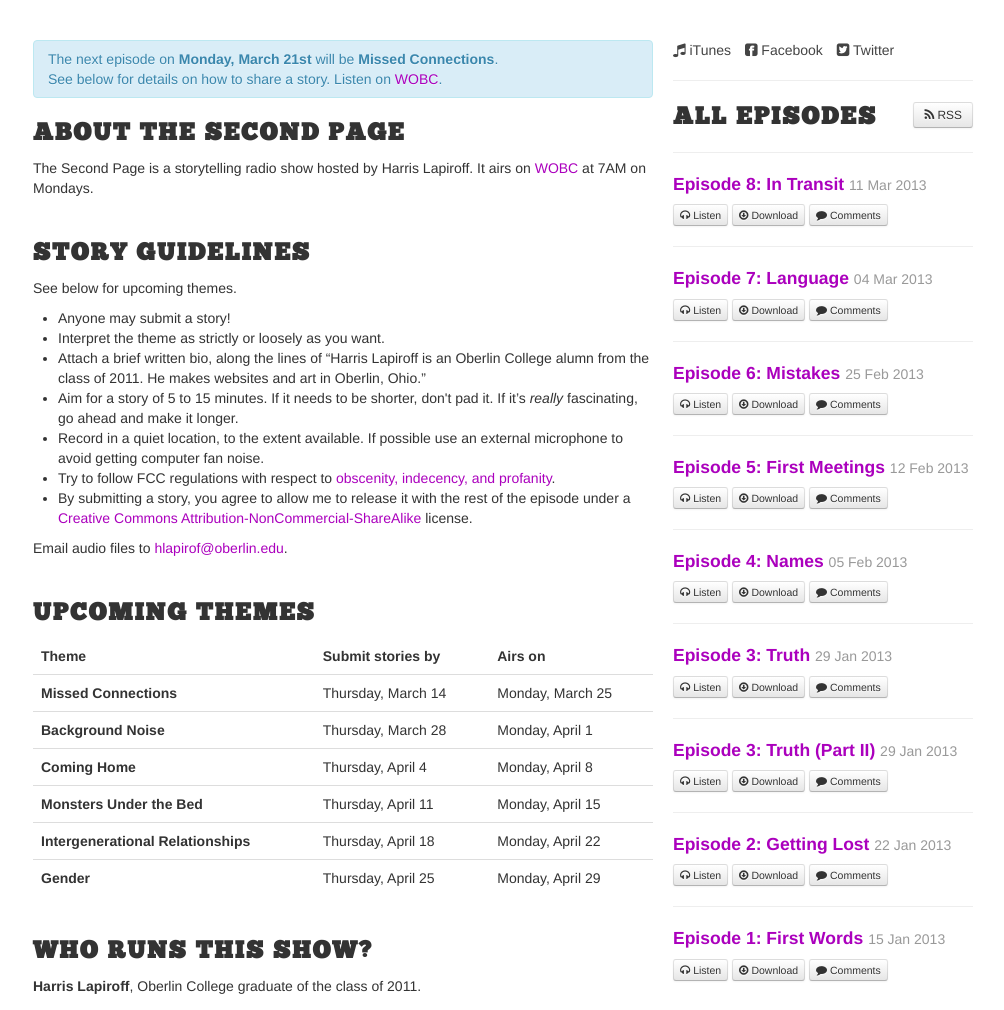
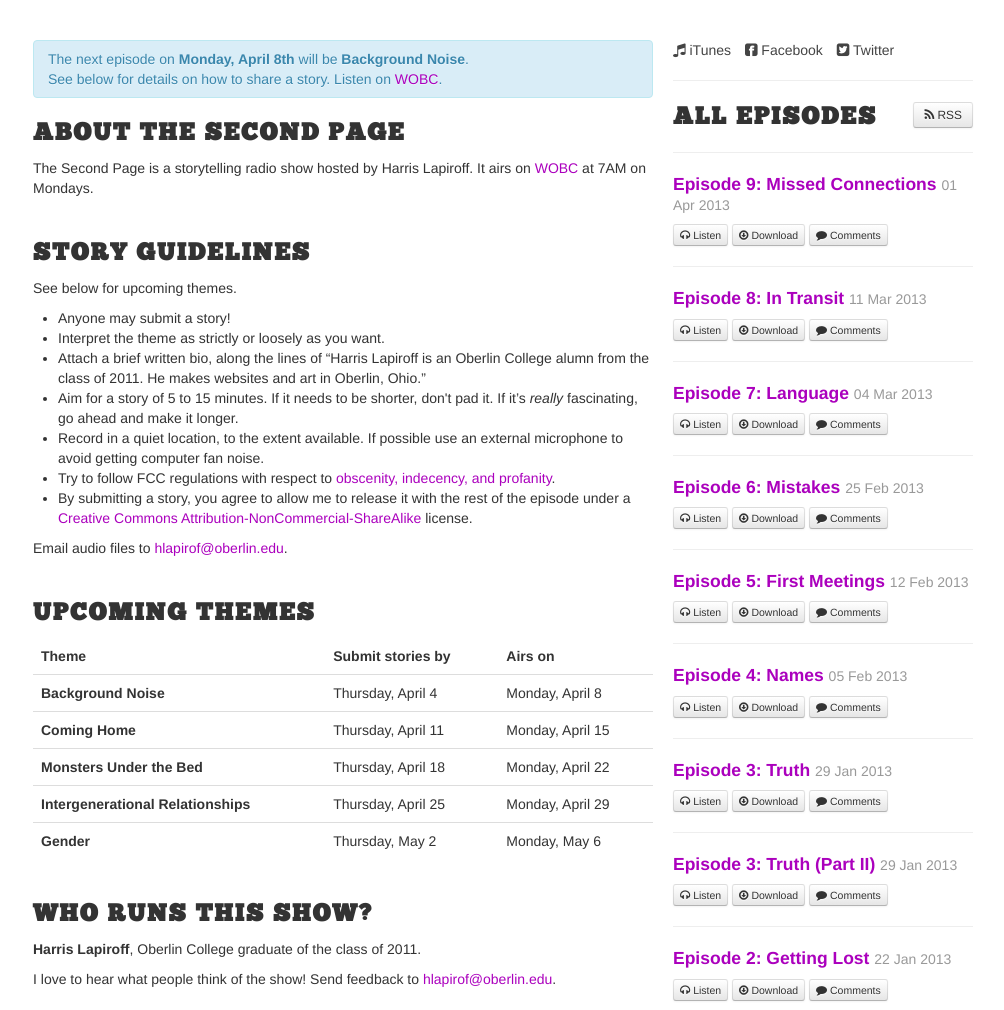
Before and after one commit to secondpage/secondpage, a Jekyll site: the page built from index.html, in a window 1280 px wide and 1400 px high. Shown: the part 390-1400 px from the top of the window, without its empty margins (137-1141 px from the left). Built offline with Jekyll 4.4.1, drawn with Linux system fonts in a browser that asks for light colours; the list of posts is cut into pages by our own code; some of the changed text lies outside the part shown.

Commit message:
Episode 9: Missed Connections

```diff
--- a/index.html
+++ b/index.html
@@ -3,7 +3,7 @@ layout: two-col
 ---
 
 <div class="alert alert-info">
-	The next episode on <strong>Monday, March 21st</strong> will be <strong>Missed Connections</strong>.<br />
+	The next episode on <strong>Monday, April 8th</strong> will be <strong>Background Noise</strong>.<br />
 	See below for details on how to share a story. Listen on <a href="http://wobc.org/">WOBC</a>.
 </div>
 <div class="margin-trailer">
@@ -36,34 +36,29 @@ layout: two-col
 		</thead>
 		<tbody>
 			<tr>
-				<th>Missed Connections</th>
-				<td>Thursday, March 14</td>
-				<td>Monday, March 25</td>
-			</tr>
-			<tr>
 				<th>Background Noise</th>
-				<td>Thursday, March 28</td>
-				<td>Monday, April 1</td>
-			</tr>
-			<tr>
-				<th>Coming Home</th>
 				<td>Thursday, April 4</td>
 				<td>Monday, April 8</td>
 			</tr>
 			<tr>
-				<th>Monsters Under the Bed</th>
+				<th>Coming Home</th>
 				<td>Thursday, April 11</td>
 				<td>Monday, April 15</td>
 			</tr>
 			<tr>
-				<th>Intergenerational Relationships</th>
+				<th>Monsters Under the Bed</th>
 				<td>Thursday, April 18</td>
 				<td>Monday, April 22</td>
 			</tr>
 			<tr>
-				<th>Gender</th>
+				<th>Intergenerational Relationships</th>
 				<td>Thursday, April 25</td>
 				<td>Monday, April 29</td>
+			</tr>
+			<tr>
+				<th>Gender</th>
+				<td>Thursday, May 2</td>
+				<td>Monday, May 6</td>
 			</tr>
 		</tbody>
 	</table>
```
Also changed, not shown: _posts/2013-04-01-missed-connections.md (added, +42 -0 lines).
